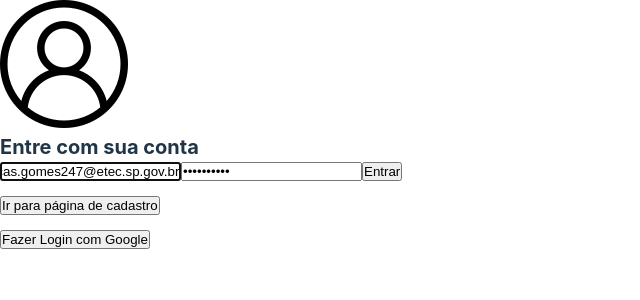
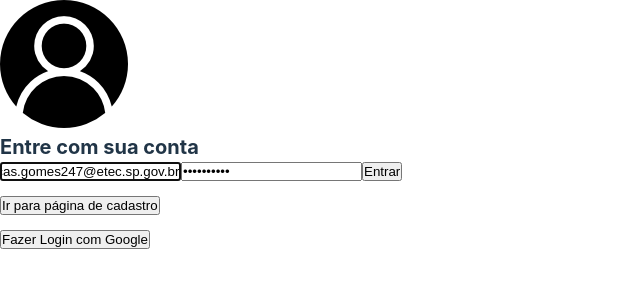
Before and after one commit to lucas-dos-santos-gomes/firebase-to-do-list, a React (Vite) app: page / in a window 1280 px wide. Shown: the top 300 px of the page, without its empty margins (0-640 px from the left). Built offline with nearby package versions, Linux system fonts and the light colour scheme; no server answers.

Commit message:
Use theme context

```diff
--- a/src/contexts/theme.jsx
+++ b/src/contexts/theme.jsx
@@ -11,7 +11,6 @@ export const ThemeProvider = ({ children }) => {
     setTheme(mediaQuery.matches? 'dark' : 'light');
 
     const handleThemeChange = (e) => {
-      console.log(e.matches);
       setTheme(e.matches? 'dark' : 'light');
     };
 
--- a/src/pages/Login/index.jsx
+++ b/src/pages/Login/index.jsx
@@ -1,9 +1,11 @@
-import { useState } from "react";
+import { useContext, useState } from "react";
+import { googleLogin } from "../../contexts/firebase";
+import { ThemeContext } from "../../contexts/theme";
 import Sigin from "./components/Signin";
 import Signup from "./components/Signup";
-import { googleLogin } from "../../contexts/firebase";
 
 export default function Login() {
+  const { theme } = useContext(ThemeContext);
   const [component, setComponent] = useState(true);
   const [error, setError] = useState(null);
 
@@ -19,7 +21,7 @@ export default function Login() {
   return (
     <>
       <main>
-        <img src="/profile-dark.png" alt="" />
+        <img src={`/profile-${theme}.png`} alt="" />
         <h1>{component ? 'Entre com sua conta' : 'Cadastre-se'}</h1>
         {component ? <Sigin /> : <Signup />}
         <br />
```
